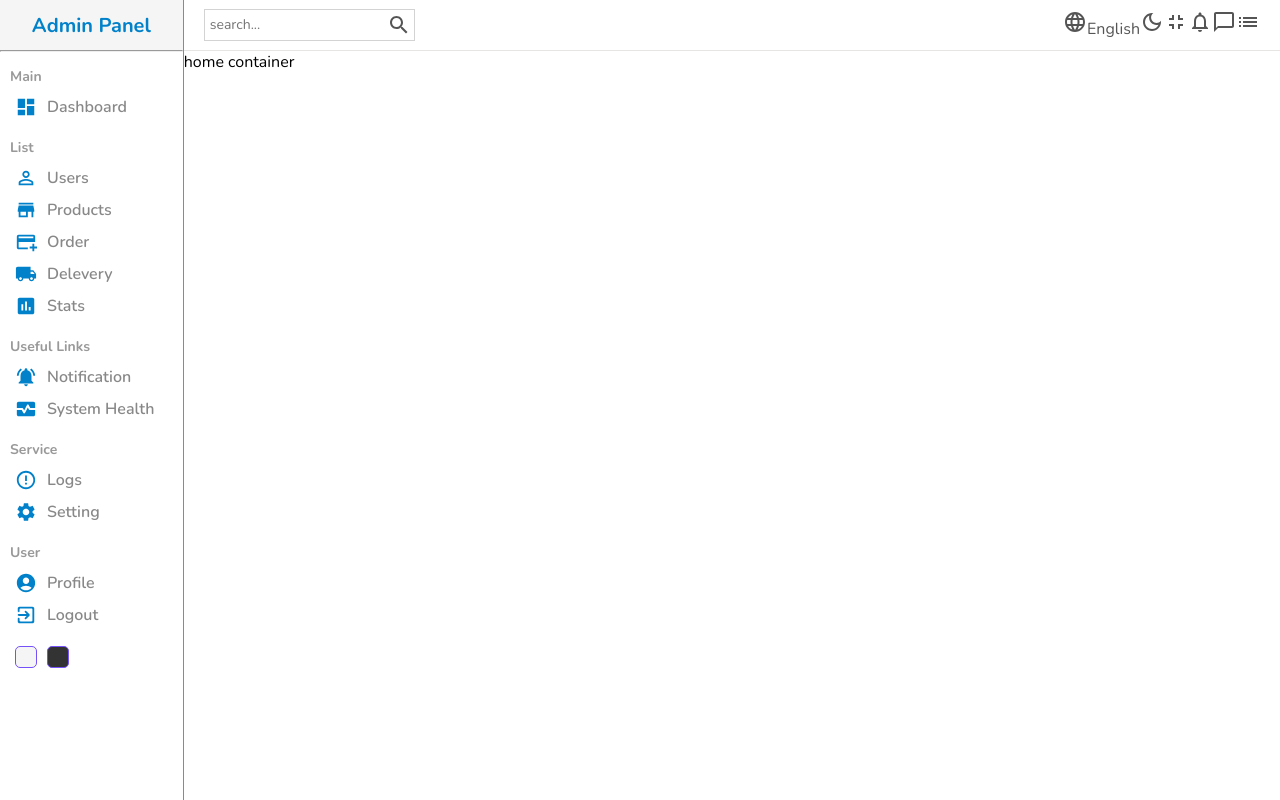
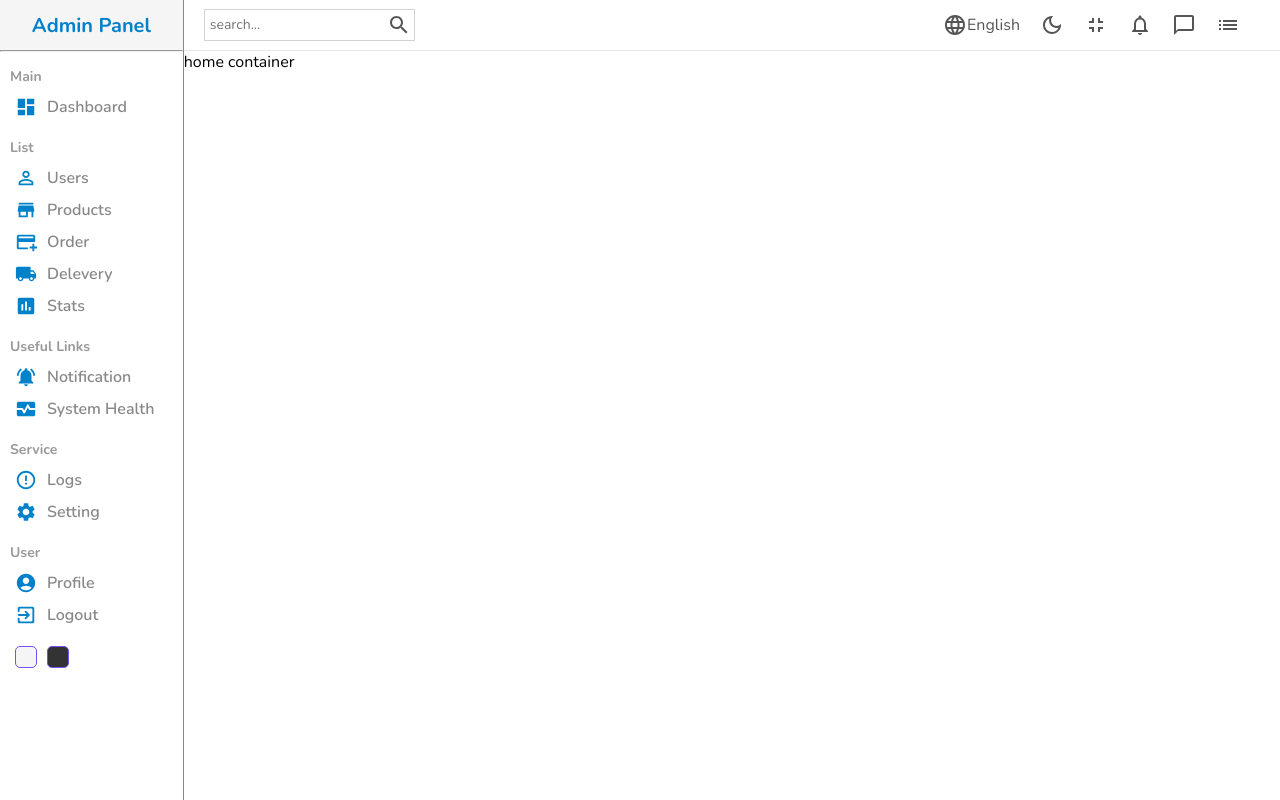
Before and after one commit to prashant2071/AdminPanel, a React (Create React App) app: page / in a window 1280 px wide. Built offline with nearby package versions, Linux system fonts and the light colour scheme.

Commit message:
nav file css align

```diff
--- a/src/components/navbar/Navbar.jsx
+++ b/src/components/navbar/Navbar.jsx
@@ -16,27 +16,27 @@ const Navbar = () => {
         </div>
         <div className='items'>
           <div className='item'>
-            <LanguageOutlinedIcon/>
+            <LanguageOutlinedIcon className="icon"/>
             English
           </div>
           <div className='item'>
-            <DarkModeOutlinedIcon/>
+            <DarkModeOutlinedIcon className="icon"/>
 
           </div>
           <div className='item'>
-            <FullscreenExitOutlinedIcon/>
+            <FullscreenExitOutlinedIcon className="icon"/>
 
           </div>
           <div className='item'>
-            <NotificationsNoneOutlinedIcon/>
+            <NotificationsNoneOutlinedIcon className="icon"/>
 
           </div>
           <div className='item'>
-            <ChatBubbleOutlineOutlinedIcon/>
+            <ChatBubbleOutlineOutlinedIcon className="icon"/>
 
           </div>
           <div className='item'>
-            <ListOutlinedIcon/>
+            <ListOutlinedIcon className="icon"/>
 
           </div>
         </div>
--- a/src/components/navbar/navbar.scss
+++ b/src/components/navbar/navbar.scss
@@ -29,6 +29,12 @@
         }
         .items{
             display: flex;
+            align-items: center;
+            .item{
+                display: flex;
+                align-items: center;
+                margin-right: 20px;
+            }
         }
     }
 }
```
